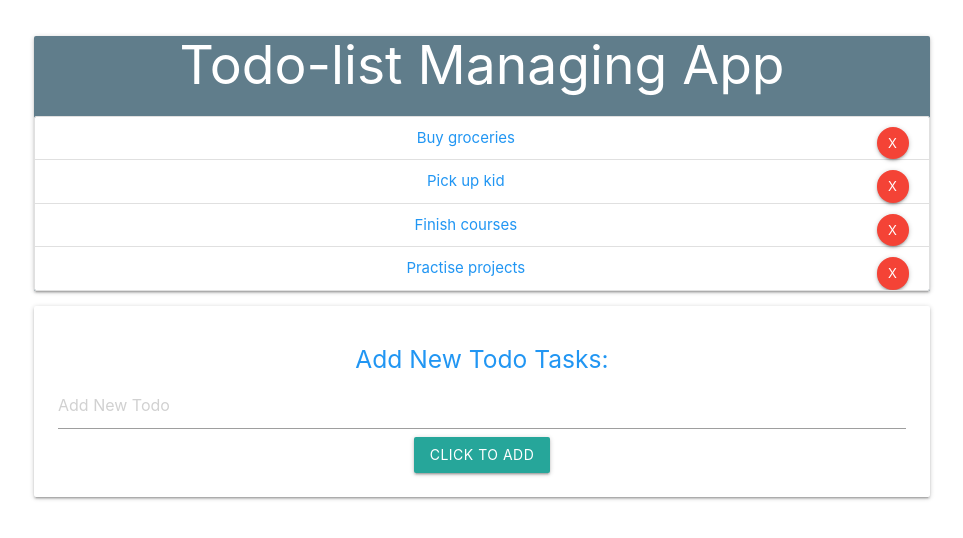
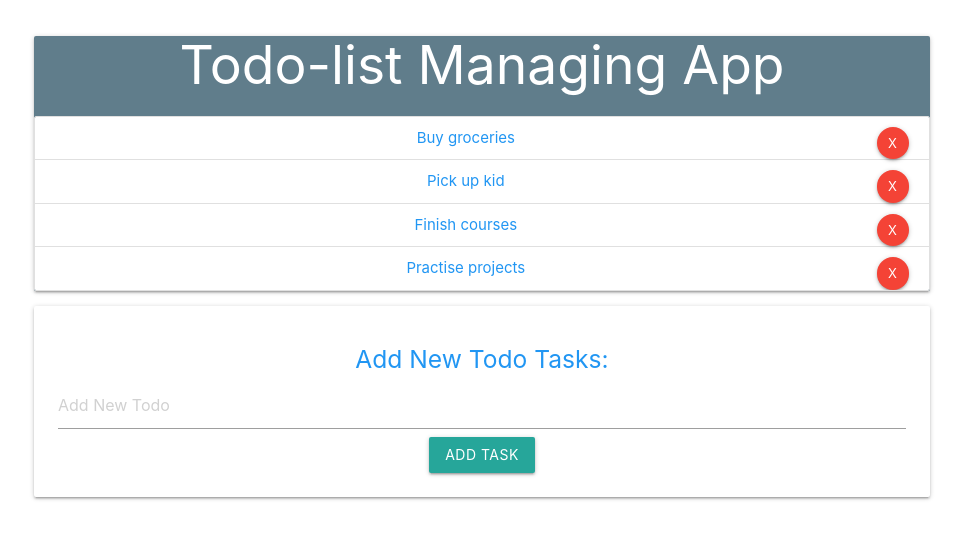
Before and after one commit to shamseena-dev/todosReactApp, a React (Create React App) app in the folder todos-app/: page / in a window 1280 px wide. Shown: the top 538 px of the page, without its empty margins (158-1121 px from the left). Built offline with nearby package versions, Linux system fonts and the light colour scheme.

Commit message:
added todo from Addtodo component is added to main todo list

```diff
--- a/todos-app/src/AddTodo.js
+++ b/todos-app/src/AddTodo.js
@@ -2,17 +2,20 @@ import React, { Component } from 'react'
 
 class AddTodo extends Component{
     state = {
-        newtodo : ''
+        task : ''
     }
     handleChange = (e) =>{
         this.setState({
-            newtodo: e.target.value
+            task: e.target.value
         })
-        console.log(e.target.value)
+
     }
     handleSubmit = (e) =>{
         e.preventDefault();
-
+        this.props.addTodo(this.state);
+        this.setState({
+            task: ''
+        })
     }
     render(){
     return (
@@ -20,8 +23,8 @@ class AddTodo extends Component{
             <div className="card-content">
                 <h5 className="blue-text">Add New Todo Tasks:</h5>
                 <form onSubmit={this.handleSubmit}>
-                    <input type="text" placeholder="Add New Todo" onChange={this.handleChange}></input>
-                    <button className="btn waves-effect waves-light" type="submit">Click to Add</button>
+                    <input type="text" placeholder="Add New Todo"  onChange={this.handleChange} value={this.state.task}></input>
+                    <button className="btn waves-effect waves-light" type="submit">Add Task</button>
                 </form>
                 </div>
            </div>
--- a/todos-app/src/App.js
+++ b/todos-app/src/App.js
@@ -18,14 +18,23 @@ class App extends Component {
       todos
     })
   }
+  addTodo =(todo) =>{
+
+    todo.id = (this.state.todos[this.state.todos.length-1].id )+ 1;
+    const todos = [...this.state.todos, todo]
+    this.setState({
+      todos
+    })
+
+  }
   render(){
     return (
-      <div className="center container center">
+      <div className="container center">
         <div className="card blue-grey">
         <h2 className="center white-text"> Todo-list Managing App</h2>
         <Todos todos={this.state.todos} deleteTodo={this.deleteTodo}/>
         </div>
-        <AddTodo />
+        <AddTodo addTodo={this.addTodo}/>
       </div>
     );
     }
```
